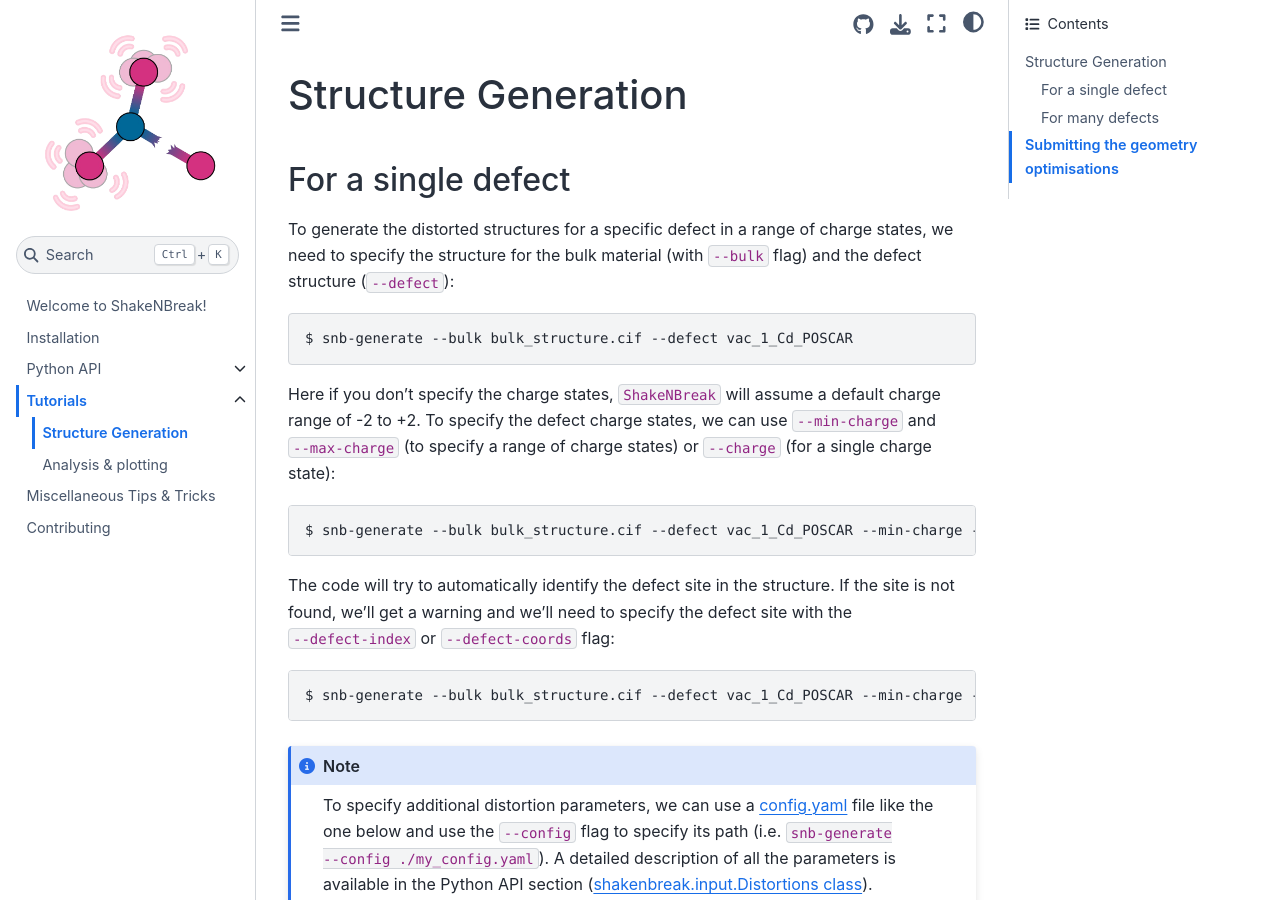
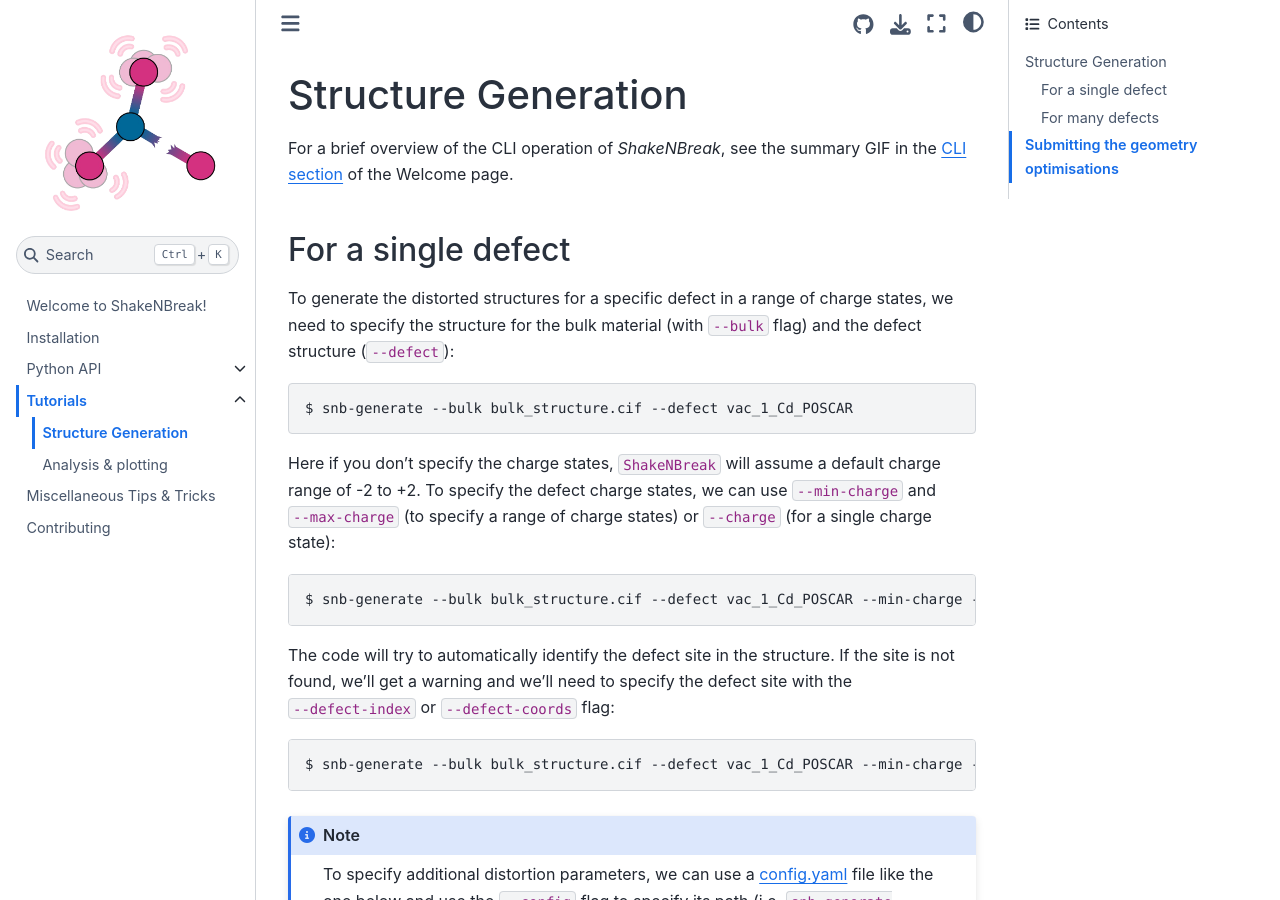
Before and after one commit to SMTG-Bham/ShakeNBreak, a Sphinx documentation site: the page built from docs/Generation.rst, in a window 1280 px wide and 900 px high. Built offline with Sphinx 7.4.7 and the Sphinx Book theme 1.1.4, drawn with Linux system fonts in a browser that asks for light colours; pages that are not in the unit, such as notebooks, are missing from menus.

Commit message:
Point to CLI summary gif at top of CLI tutorial page
Former-commit-id: 93f5675796c9a3f1efb0c32c0af430100967d5d5

```diff
--- a/docs/Generation.rst
+++ b/docs/Generation.rst
@@ -2,6 +2,9 @@
 
 Structure Generation
 =====================
+
+For a brief overview of the CLI operation of `ShakeNBreak`, see the summary GIF in the
+`CLI section <https://shakenbreak.readthedocs.io/en/latest/index.html#command-line-interface>`_ of the Welcome page.
 
 For a single defect
 -------------------
```
